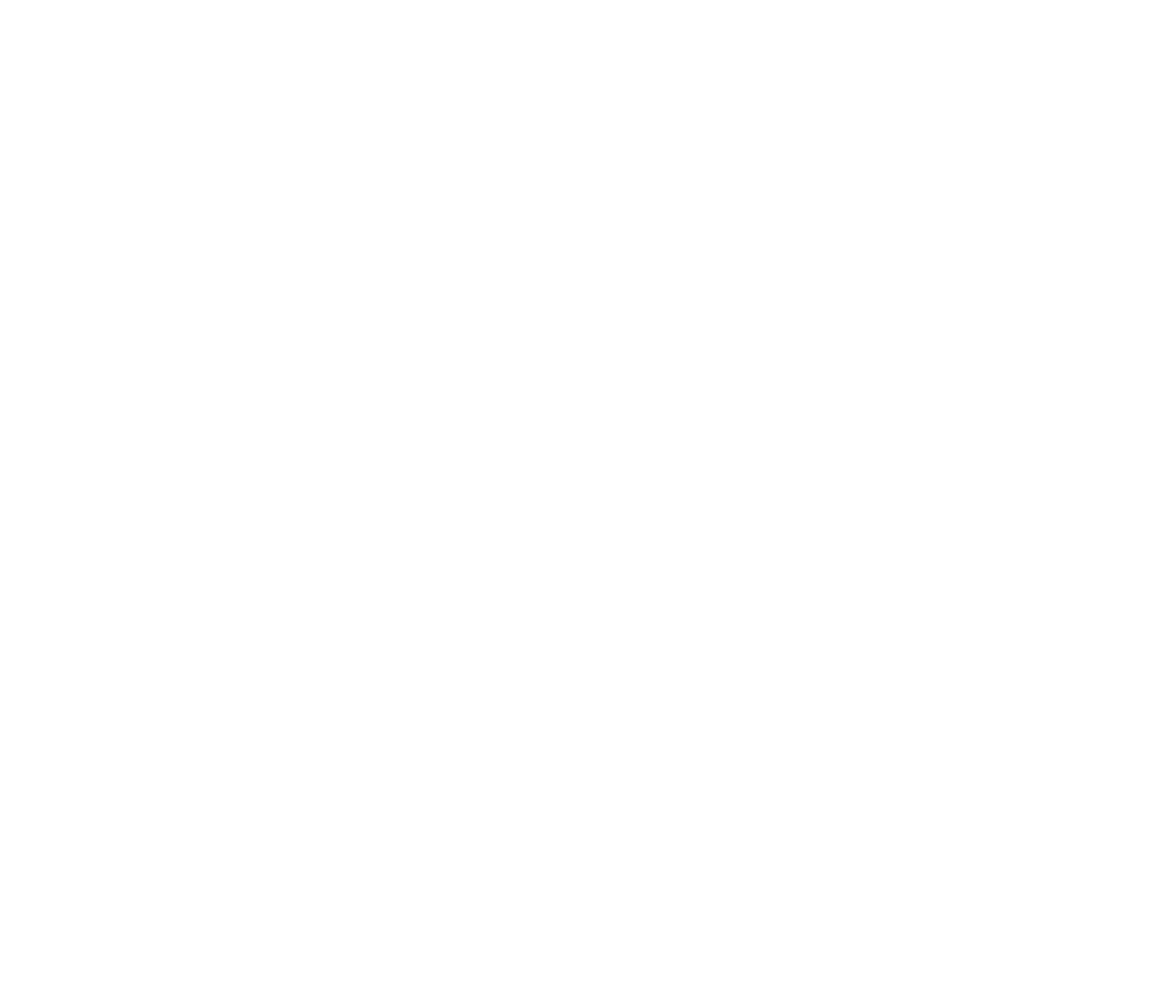
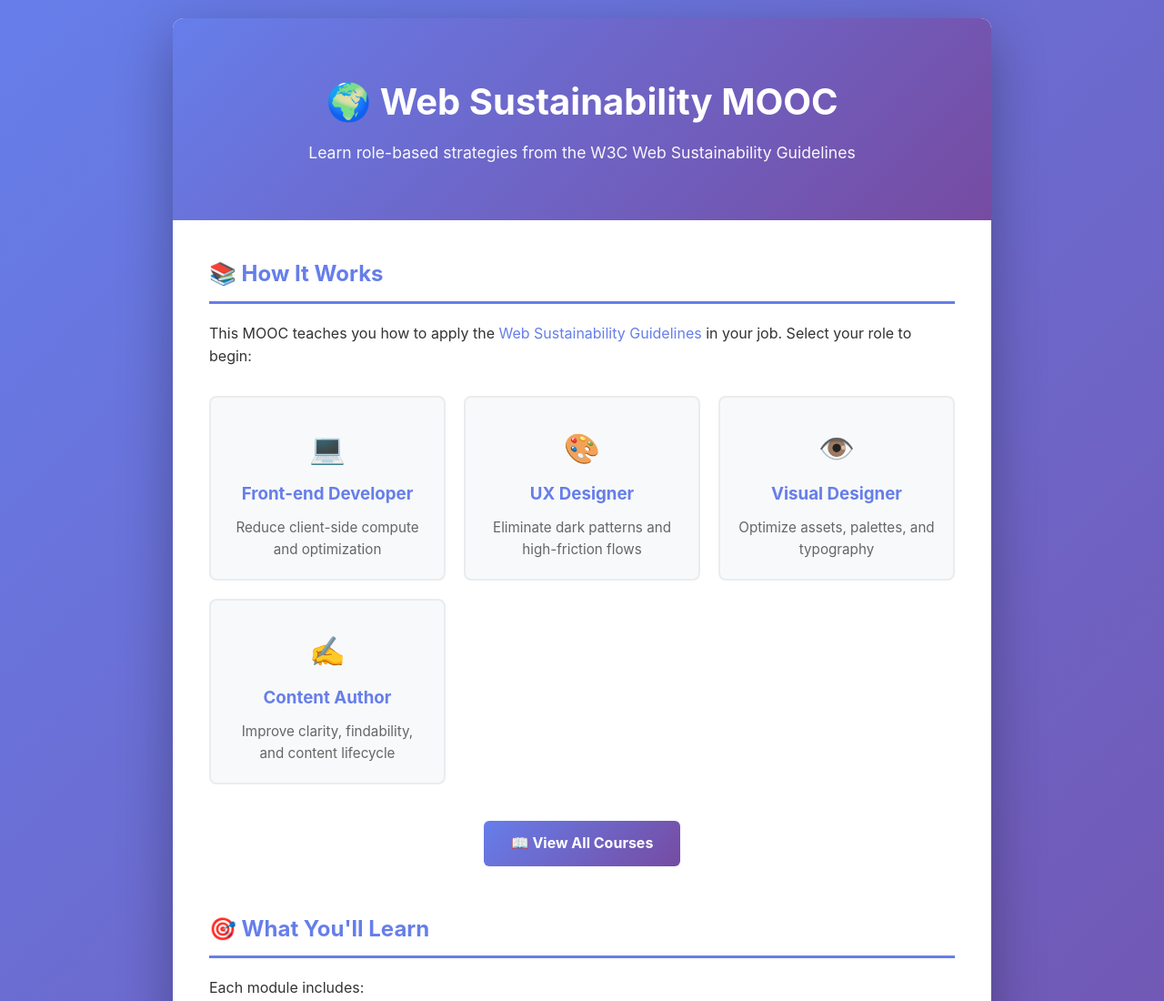
Before and after one commit to mgifford/wsg-mooc, a website: page index.html in a window 1280 px wide. Shown: the top 1100 px of the page at 91% size. Before the commit the page ends 800 px from the top, so only its background shows below. Drawn offline with Linux system fonts and the light colour scheme.

Commit message:
Add comprehensive GitHub Pages landing page with track selector and usage guide

```diff
--- a/index.html
+++ b/index.html
@@ -2,84 +2,212 @@
 <html lang="en">
 <head>
   <meta charset="UTF-8">
-  <title>WSG MOOC - LiaScript Reader</title>
-  <meta http-equiv="X-UA-Compatible" content="IE=edge">
-
-  <meta name="viewport" content="width=device-width, initial-scale=1.0, minimum-scale=1.0, maximum-scale=1.0, user-scalable=no">
-  <meta name="mobile-web-app-capable" content="yes">
-  <meta name="apple-mobile-web-app-capable" content="yes">
-
-  <!-- LiaScript Config -->
-  <script>
-    window.CONFIG = {
-      // Optional: Configuration for the viewer
-      // logo: 'assets/logo.png',
-    };
-  </script>
+  <title>Web Sustainability MOOC</title>
+  <meta name="viewport" content="width=device-width, initial-scale=1.0">
+  <meta name="description" content="Role-based learning for the W3C Web Sustainability Guidelines">
+  <style>
+    * { margin: 0; padding: 0; box-sizing: border-box; }
+    body {
+      font-family: -apple-system, BlinkMacSystemFont, "Segoe UI", Roboto, "Helvetica Neue", Arial, sans-serif;
+      line-height: 1.6;
+      color: #333;
+      background: linear-gradient(135deg, #667eea 0%, #764ba2 100%);
+      min-height: 100vh;
+      padding: 20px;
+    }
+    .container {
+      max-width: 900px;
+      margin: 0 auto;
+      background: white;
+      border-radius: 12px;
+      box-shadow: 0 20px 60px rgba(0,0,0,0.3);
+      overflow: hidden;
+    }
+    header {
+      background: linear-gradient(135deg, #667eea 0%, #764ba2 100%);
+      color: white;
+      padding: 60px 40px;
+      text-align: center;
+    }
+    header h1 {
+      font-size: 2.5em;
+      margin-bottom: 10px;
+    }
+    header p {
+      font-size: 1.1em;
+      opacity: 0.95;
+    }
+    main {
+      padding: 40px;
+    }
+    section {
+      margin-bottom: 40px;
+    }
+    section h2 {
+      color: #667eea;
+      border-bottom: 3px solid #667eea;
+      padding-bottom: 10px;
+      margin-bottom: 20px;
+    }
+    .tracks {
+      display: grid;
+      grid-template-columns: repeat(auto-fit, minmax(200px, 1fr));
+      gap: 20px;
+      margin: 30px 0;
+    }
+    .track-card {
+      background: #f8f9fa;
+      border: 2px solid #e9ecef;
+      border-radius: 8px;
+      padding: 20px;
+      text-align: center;
+      transition: all 0.3s ease;
+      text-decoration: none;
+      color: inherit;
+    }
+    .track-card:hover {
+      border-color: #667eea;
+      box-shadow: 0 10px 30px rgba(102, 126, 234, 0.1);
+      transform: translateY(-5px);
+    }
+    .track-card h3 {
+      margin: 10px 0;
+      color: #667eea;
+    }
+    .track-card p {
+      font-size: 0.95em;
+      color: #666;
+    }
+    .cta-button {
+      display: inline-block;
+      background: linear-gradient(135deg, #667eea 0%, #764ba2 100%);
+      color: white;
+      padding: 12px 30px;
+      border-radius: 6px;
+      text-decoration: none;
+      font-weight: bold;
+      transition: transform 0.3s ease;
+      margin: 10px 5px;
+    }
+    .cta-button:hover {
+      transform: scale(1.05);
+    }
+    .info-box {
+      background: #f0f4ff;
+      border-left: 4px solid #667eea;
+      padding: 20px;
+      margin: 20px 0;
+      border-radius: 4px;
+    }
+    code {
+      background: #f4f4f4;
+      padding: 2px 6px;
+      border-radius: 3px;
+      font-family: monospace;
+    }
+    footer {
+      background: #f8f9fa;
+      padding: 20px;
+      text-align: center;
+      border-top: 1px solid #e9ecef;
+      color: #666;
+      font-size: 0.9em;
+    }
+    .emoji { font-size: 2em; margin: 10px 0; }
+    ul { margin-left: 20px; margin-top: 10px; }
+    pre {
+      background: #f4f4f4;
+      padding: 15px;
+      border-radius: 6px;
+      overflow-x: auto;
+      border-left: 4px solid #667eea;
+    }
+    a { color: #667eea; text-decoration: none; }
+    a:hover { text-decoration: underline; }
+  </style>
 </head>
 <body>
-  <!--
-    The LiaScript viewer will replace the body content.
-    We point the source to the markdown file passed in the URL query param '?course=...'
-    If no param, default to a landing page or the first track.
-  -->
+  <div class="container">
+    <header>
+      <h1>🌍 Web Sustainability MOOC</h1>
+      <p>Learn role-based strategies from the W3C Web Sustainability Guidelines</p>
+    </header>
 
-  <script>
-    // Simple router
-    const params = new URLSearchParams(window.location.search);
-    const course = params.get('course');
+    <main>
+      <section>
+        <h2>📚 How It Works</h2>
+        <p>This MOOC teaches you how to apply the <a href="https://w3c.github.io/sustyweb/" target="_blank">Web Sustainability Guidelines</a> in your job. Select your role to begin:</p>
 
-    // Base URL for raw content if hosted on GitHub Pages
-    // For local dev (localhost), we can use relative paths if served correctly.
-    // GitHub Pages standard: https://mgifford.github.io/wsg-mooc/liascript_courses/Front-end_Developer.md
+        <div class="tracks">
+          <a href="liascript_courses/viewer.html?course=Front-end_Developer.md" class="track-card">
+            <div class="emoji">💻</div>
+            <h3>Front-end Developer</h3>
+            <p>Reduce client-side compute and optimization</p>
+          </a>
 
-    let readmeUrl = "liascript_courses/Home.md"; // Default
-    if (course) {
-        readmeUrl = `liascript_courses/${course}.md`;
-    }
+          <a href="liascript_courses/viewer.html?course=UX_Designer.md" class="track-card">
+            <div class="emoji">🎨</div>
+            <h3>UX Designer</h3>
+            <p>Eliminate dark patterns and high-friction flows</p>
+          </a>
 
-    // Redirect to the LiaScript reader logic
-    // Normally, one uses https://liascript.github.io/course/?URL_TO_MD
-    // But to EMBED it, we use the LiaScript web component or strict JS injection.
+          <a href="liascript_courses/viewer.html?course=Visual_Designer.md" class="track-card">
+            <div class="emoji">👁️</div>
+            <h3>Visual Designer</h3>
+            <p>Optimize assets, palettes, and typography</p>
+          </a>
 
-    // For the "I want it on my domain" requirement:
-    // We load the LiaScript source JS. Note: It's heavy.
-    // The "Unified" way is often just an iframe or redirect, but for *embedding*:
+          <a href="liascript_courses/viewer.html?course=Content_Author.md" class="track-card">
+            <div class="emoji">✍️</div>
+            <h3>Content Author</h3>
+            <p>Improve clarity, findability, and content lifecycle</p>
+          </a>
+        </div>
 
-    /*
-       LiaScript requires a specific setup to run "locally" or on a custom domain without the official viewer.
-       We'll use the CDN version which bootstraps the app on YOUR page.
-    */
-  </script>
+        <div style="text-align: center;">
+          <a href="liascript_courses/viewer.html" class="cta-button">📖 View All Courses</a>
+        </div>
+      </section>
 
-  <!-- Load LiaScript from CDN
-     This script takes over the page and renders the Markdown at 'readmeUrl'
-     Wait, LiaScript usually expects to parse the URL itself.
-  -->
+      <section>
+        <h2>🎯 What You'll Learn</h2>
+        <p>Each module includes:</p>
+        <ul>
+          <li><strong>A decision context:</strong> Job-relevant scenario</li>
+          <li><strong>Required action:</strong> Something real to do</li>
+          <li><strong>Measurement tools:</strong> How to track progress</li>
+          <li><strong>Reflection prompts:</strong> Written reflection</li>
+          <li><strong>Quiz:</strong> Knowledge check with explanations</li>
+          <li><strong>Assignment:</strong> Practical exercise with deliverables</li>
+        </ul>
+      </section>
 
-  <!--
-     OPTION A: Use the official reader logic
-     We need to construct the URL so LiaScript knows what to fetch.
-     Typically: index.html?README_URL
-  -->
+      <section>
+        <h2>🔗 Resources</h2>
+        <div class="info-box">
+          <p><strong>Source Guidelines:</strong> <a href="https://w3c.github.io/sustyweb/" target="_blank">W3C Web Sustainability Guidelines</a></p>
+          <p><strong>Source Code:</strong> <a href="https://github.com/mgifford/wsg-mooc" target="_blank">GitHub Repository</a></p>
+          <p><strong>Questions?</strong> <a href="https://github.com/mgifford/wsg-mooc/issues" target="_blank">Open an issue</a></p>
+        </div>
+      </section>
 
-  <!--
-    OPTION B: Component Mode (Newer)
-    <lia-script src="path/to/script.md"></lia-script>
-    This is what the user probably wants ("Embed").
-  -->
+      <section>
+        <h2>💡 Local Development</h2>
+        <p>To preview courses locally:</p>
+        <pre># Generate courses
+npm run convert
 
-  <lia-script src="placeholder.md"></lia-script>
+# Start local server
+python3 -m http.server 8020 --directory liascript_courses
 
-  <script>
-      // Dyamically set the src attribute before the component loads/initiates?
-      const el = document.querySelector('lia-script');
-      el.setAttribute('src', readmeUrl);
-  </script>
+# Open viewer in browser
+http://127.0.0.1:8020/viewer.html</pre>
+      </section>
+    </main>
 
-  <!-- The LiaScript Web Component -->
-  <!-- Using version 1.x stable -->
-  <script src="https://cdn.jsdelivr.net/npm/liascript/dist/lia.js"></script>
-
+    <footer>
+      <p>Web Sustainability MOOC &copy; 2026 | Built with <a href="https://liascript.github.io/" target="_blank">LiaScript</a></p>
+    </footer>
+  </div>
 </body>
 </html>
```
